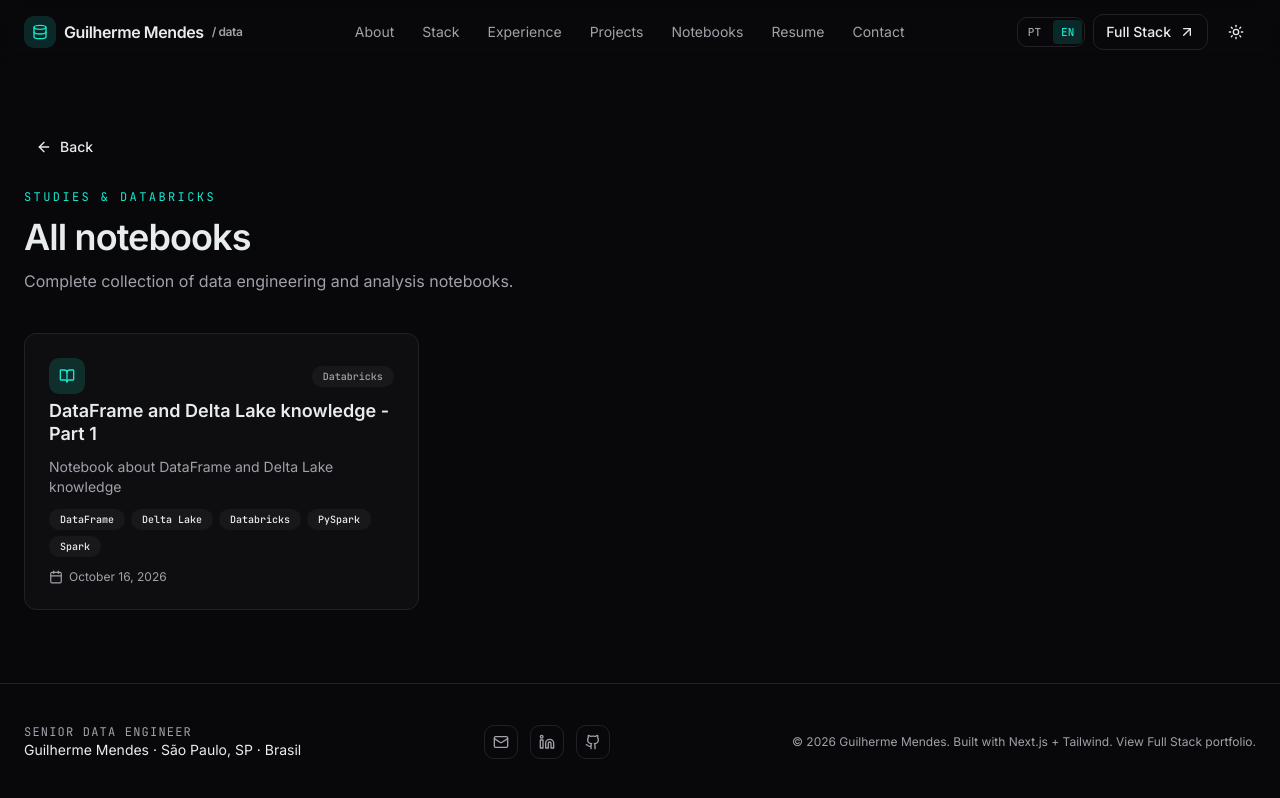
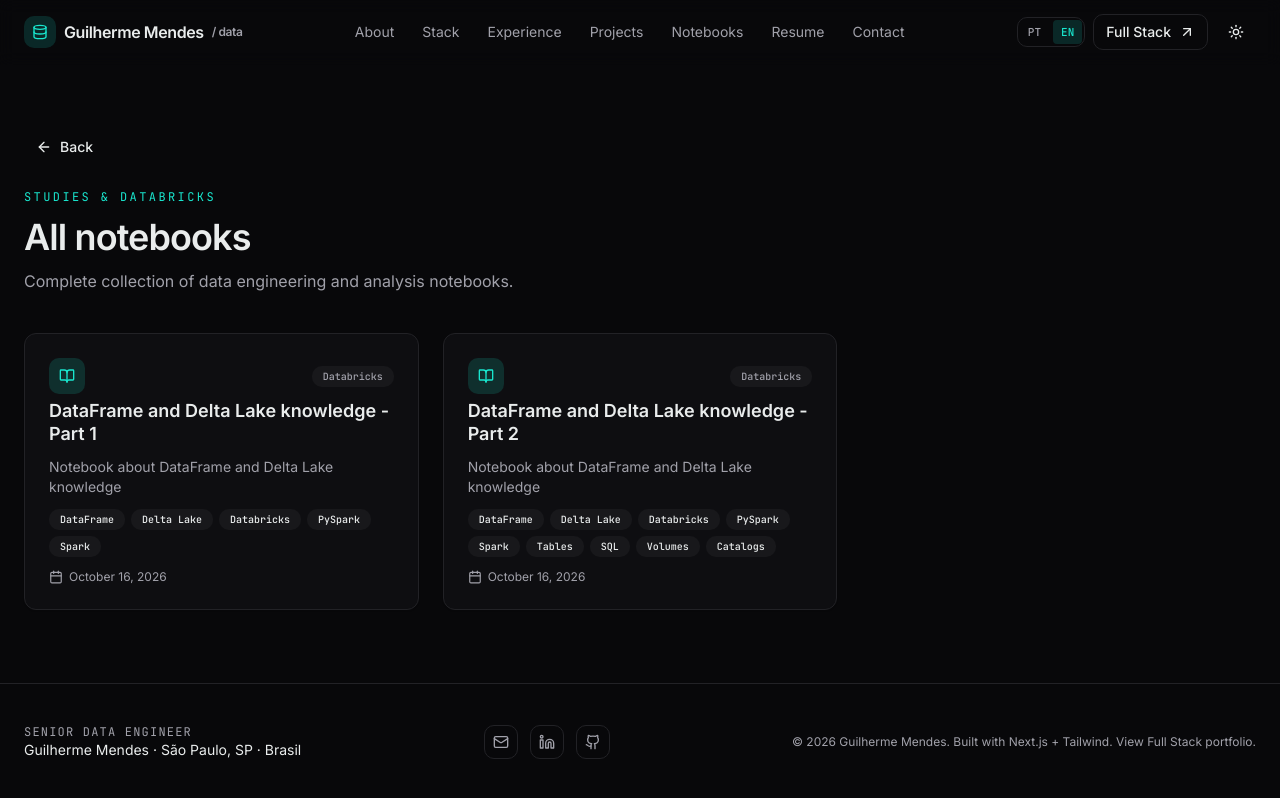
Before and after one commit to Guiilhermendes/portfolio-dados, a Next.js app: page /en/notebooks in a window 1280 px wide. Built offline with nearby package versions, Linux system fonts and the light colour scheme.

Commit message:
feat: adding new notebook

```diff
--- a/content/notebooks.ts
+++ b/content/notebooks.ts
@@ -33,6 +33,16 @@ export const notebooks: Notebook[] = [
     date: "2026-10-16",
     platform: "Databricks",
   },
+  {
+    slug: "DataFrame_knowledge_2",
+    title: "DataFrame and Delta Lake knowledge - Part 2",
+    description:
+      "Notebook about DataFrame and Delta Lake knowledge",
+    tags: ["DataFrame", "Delta Lake", "Databricks", "PySpark", "Spark", "Tables", "SQL", "Volumes", "Catalogs"],
+    htmlPath: "/notebooks/DataFrame_knowledge_2.html",
+    date: "2026-10-16",
+    platform: "Databricks",
+  },
 ];
 
 export function getNotebook(slug: string): Notebook | undefined {
```
